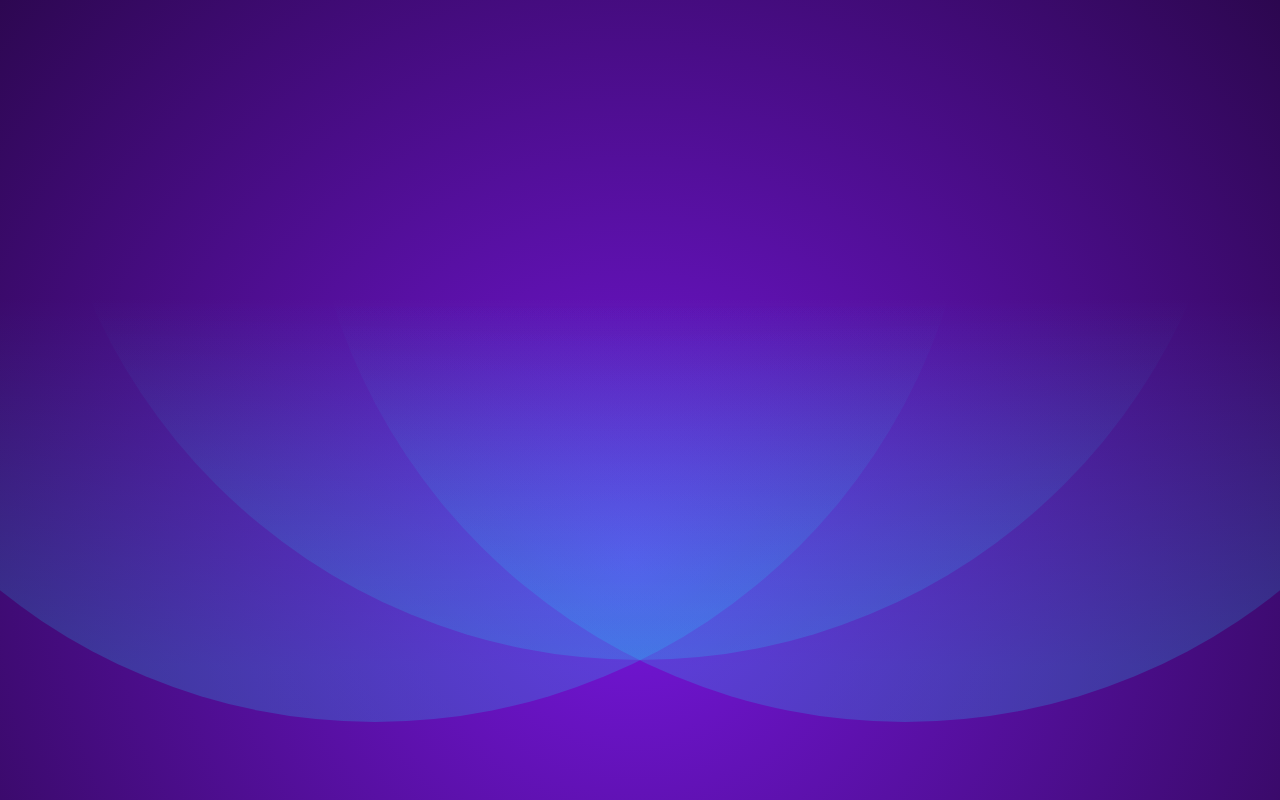
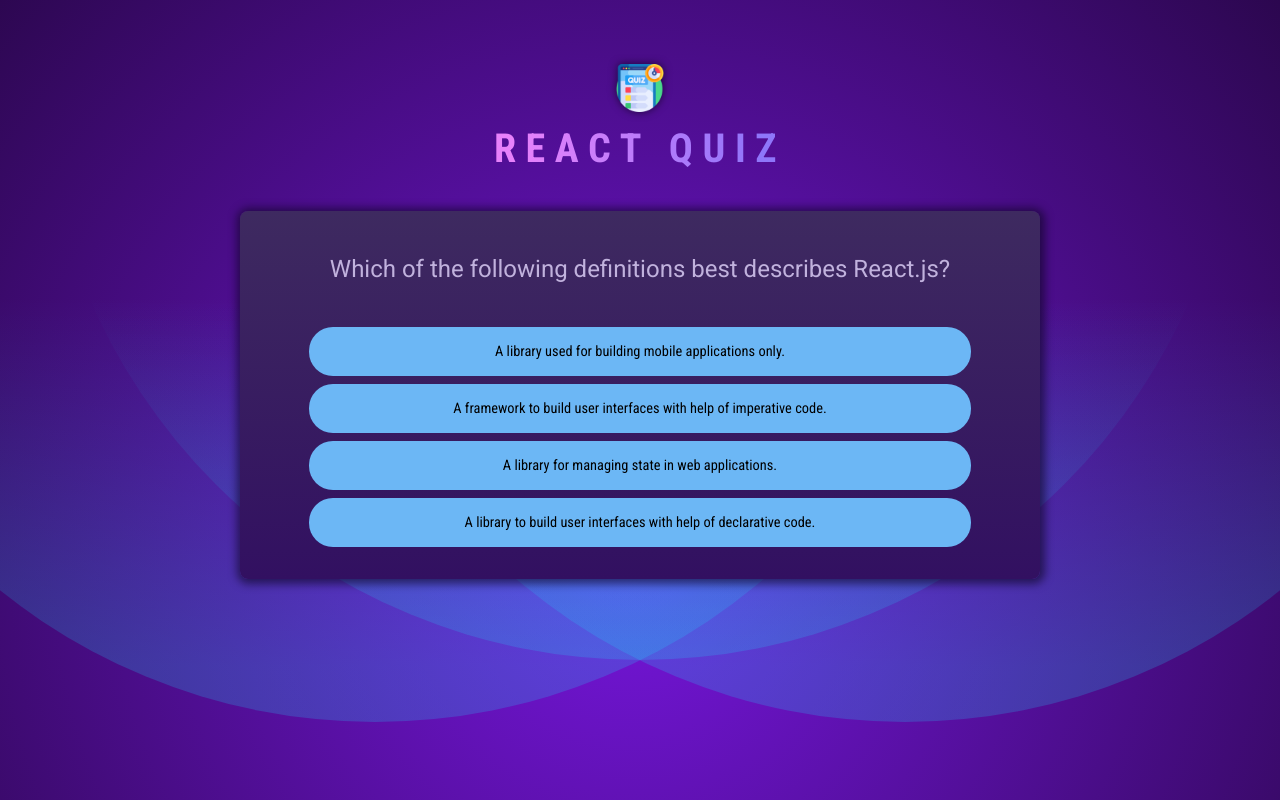
Before and after one commit to Irvan-Wijaya/react-quiz, a React (Vite) app: page / in a window 1280 px wide. Built offline with nearby package versions, Linux system fonts and the light colour scheme.

Commit message:
quiz component done

```diff
--- a/index.html
+++ b/index.html
@@ -2,7 +2,7 @@
 <html lang="en">
   <head>
     <meta charset="UTF-8" />
-    <link rel="icon" type="image/svg+xml" href="/quiz-logo.png" />
+    <link rel="icon" type="image/svg+xml" href="./src/assets/quiz-logo.png" />
     <meta name="viewport" content="width=device-width, initial-scale=1.0" />
     <title>ReactQuiz</title>
   </head>
--- a/src/App.jsx
+++ b/src/App.jsx
@@ -1,3 +1,16 @@
-function App() {}
+import React from "react";
+import Header from "./compoents/Header";
+import Quiz from "./compoents/Quiz";
+
+function App() {
+  return (
+    <div>
+      <Header />
+      <main>
+        <Quiz />
+      </main>
+    </div>
+  );
+}
 
 export default App;
--- /dev/null
+++ b/src/compoents/Header.jsx
@@ -0,0 +1,13 @@
+import React from 'react'
+import logo from '../assets/quiz.png'
+
+function Header() {
+  return (
+    <header>
+        <img src={logo} alt='Quiz Logo'/>
+        <h1>React Quiz</h1>
+    </header>
+  )
+}
+
+export default Header
--- /dev/null
+++ b/src/compoents/Quiz.jsx
@@ -0,0 +1,48 @@
+import React, { useState } from "react";
+import QUESTION from "../question";
+import completedLogo from "../assets/quiz-complete.png";
+
+function Quiz() {
+  const [userAnswer, setUserAnswer] = useState([]);
+  const activeQuestionIndex = userAnswer.length;
+  const quizCompleted = activeQuestionIndex === QUESTION.length;
+
+  const handleSelectAnswer = (selectedAnswer) => {
+    setUserAnswer((prevUserAnswers) => {
+      return [...prevUserAnswers, selectedAnswer];
+    });
+  };
+
+  if (quizCompleted) {
+    return (
+      <div id="summary">
+        <img src={completedLogo} alt="Trophy" />
+        <h2>Quiz Completed</h2>
+      </div>
+    );
+  }
+
+  // logic shuffle answers
+  const shuffleAnswers = [...QUESTION[activeQuestionIndex].answers];
+  // Math.random() will give the values between 0 and 1, so will give between negative or positif value
+  shuffleAnswers.sort(() => Math.random() - 0.5);
+
+  return (
+    <div id="quiz">
+      <div id="question">
+        <h2>{QUESTION[activeQuestionIndex].text}</h2>
+        <ul id="answers">
+          {shuffleAnswers.map((answer) => (
+            <li className="answer" key={answer}>
+              <button onClick={() => handleSelectAnswer(answer)}>
+                {answer}
+              </button>
+            </li>
+          ))}
+        </ul>
+      </div>
+    </div>
+  );
+}
+
+export default Quiz;
--- /dev/null
+++ b/src/question.js
@@ -0,0 +1,72 @@
+export default [
+    {
+      id: 'q1',
+      text: 'Which of the following definitions best describes React.js?',
+      answers: [
+        'A library to build user interfaces with help of declarative code.',
+        'A library for managing state in web applications.',
+        'A framework to build user interfaces with help of imperative code.',
+        'A library used for building mobile applications only.',
+      ],
+    },
+    {
+      id: 'q2',
+      text: 'What purpose do React hooks serve?',
+      answers: [
+        'Enabling the use of state and other React features in functional components.',
+        'Creating responsive layouts in React applications.',
+        'Handling errors within the application.',
+        'Part of the Redux library for managing global state.',
+      ],
+    },
+    {
+      id: 'q3',
+      text: 'Can you identify what JSX is?',
+      answers: [
+        'A JavaScript extension that adds HTML-like syntax to JavaScript.',
+        'A JavaScript library for building dynamic user interfaces.',
+        'A specific HTML version that was explicitly created for React.',
+        'A tool for making HTTP requests in a React application.',
+      ],
+    },
+    {
+      id: 'q4',
+      text: 'What is the most common way to create a component in React?',
+      answers: [
+        'By defining a JavaScript function that returns a renderable value.',
+        'By defining a custom HTML tag in JavaScript.',
+        'By creating a file with a .jsx extension.',
+        'By using the "new" keyword followed by the component name.',
+      ],
+    },
+    {
+      id: 'q5',
+      text: 'What does the term "React state" imply?',
+      answers: [
+        'An object in a component that holds values and may cause the component to render on change.',
+        'The lifecycle phase a React component is in.',
+        'The overall status of a React application, including all props and components.',
+        'A library for managing global state in React applications.',
+      ],
+    },
+    {
+      id: 'q6',
+      text: 'How do you typically render list content in React apps?',
+      answers: [
+        'By using the map() method to iterate over an array of data and returning JSX.',
+        'By using the for() loop to iterate over an array of data and returning JSX.',
+        'By using the forEach() method to iterate over an array of data and returning JSX.',
+        'By using the loop() method to iterate over an array of data and returning JSX.',
+      ],
+    },
+    {
+      id: 'q7',
+      text: 'Which approach can NOT be used to render content conditionally?',
+      answers: [
+        'Using a the #if template syntax.',
+        'Using a ternary operator.',
+        'Using the && operator.',
+        'Using an if-else statement.',
+      ],
+    },
+  ];
```
Also changed, not shown: src/compoents/Timer.jsx (added, +10 -0 lines), public/quiz-logo.png (deleted), src/assets/quiz.png (added).
